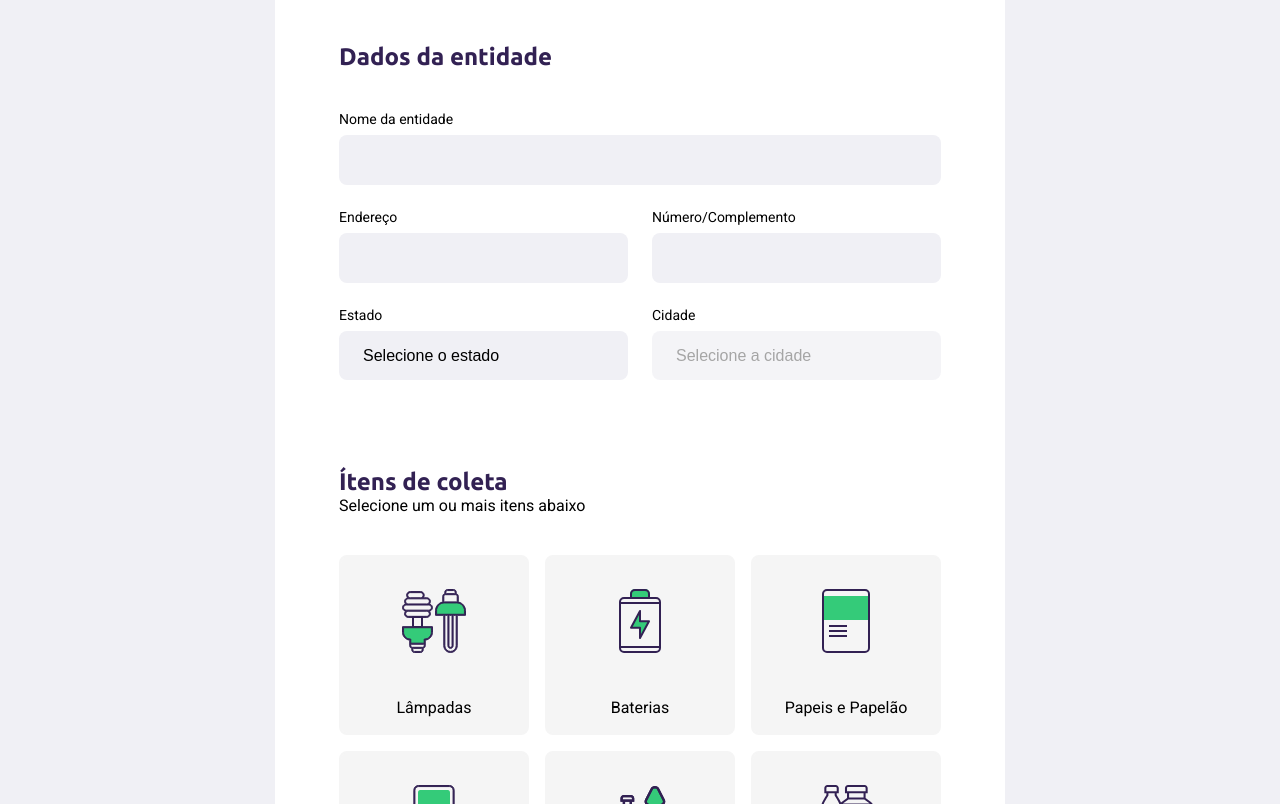
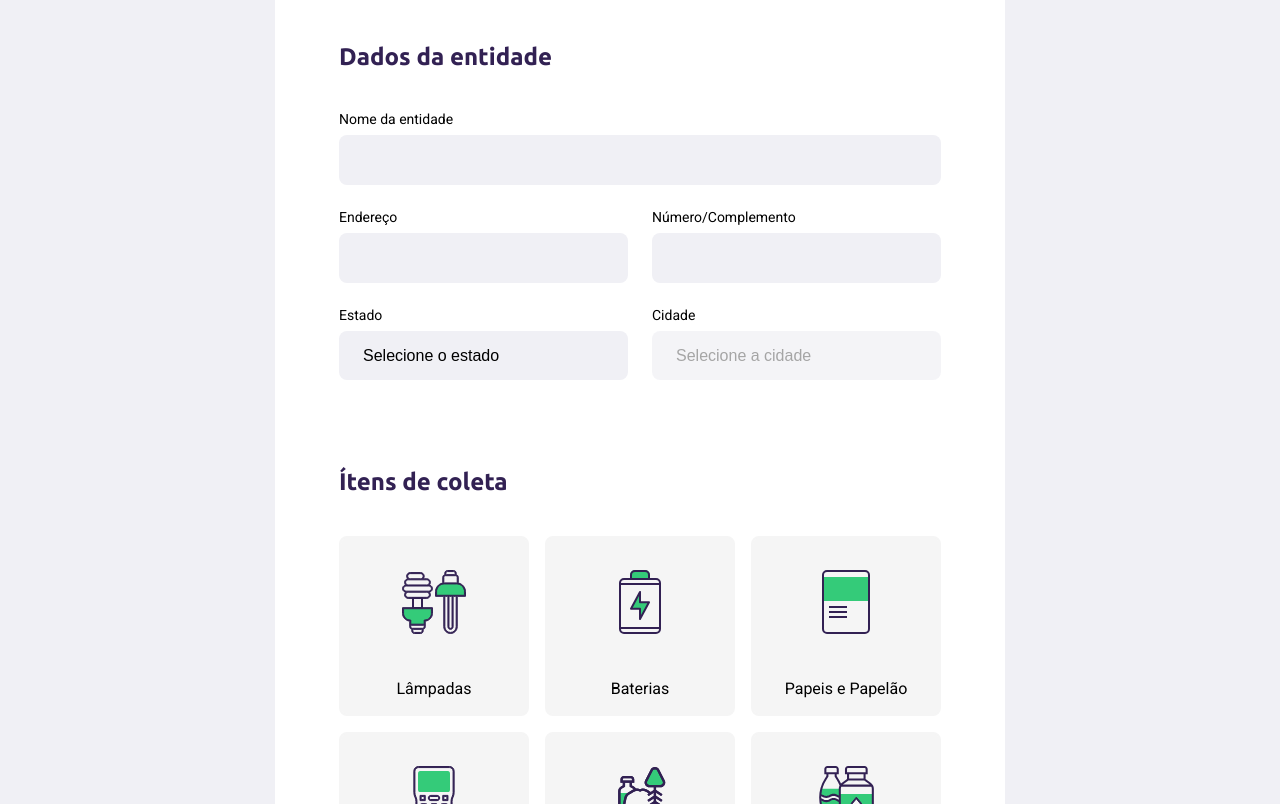
Before and after one commit to eneas-hsn/NLW-STARTER-ECOLETA, a website: page src/views/create-point.html in a window 1280 px wide. Shown: the part 296-1100 px from the top of the page. Drawn offline with nearby package versions, Linux system fonts and the light colour scheme; files that its build step writes are made by us from their sources; no server answers.

Commit message:
Template engine aplicado apenas
commit anterior

```diff
--- a/src/views/create-point.html
+++ b/src/views/create-point.html
@@ -50,7 +50,7 @@
                 <fieldset>
                     <legend>
                         <h2>Ítens de coleta</h2>
-                        <span>Selecione um ou mais itens abaixo</span>
+                        {# <span>Selecione um ou mais itens abaixo</span> #}
                     </legend>
                     <div class="itens-grid">
                         <li data-id="1">
```
